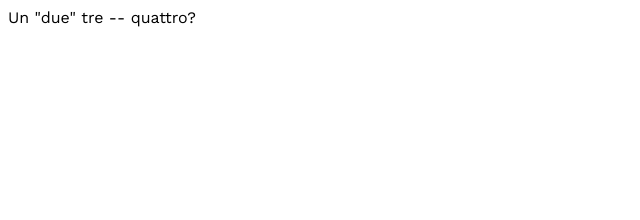
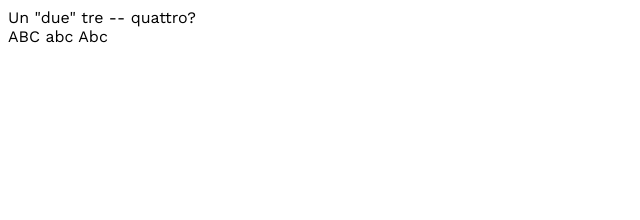
Before and after one commit to longeve/longeve.github.io, a Jekyll site: the page built from website/test.md, in a window 1280 px wide. Shown: the top 220 px of the page, without its empty margins (0-640 px from the left). Built offline with Jekyll 4.4.1, drawn with Linux system fonts in a browser that asks for light colours; our own code applies the rules of GitHub Pages for plain Markdown files; Markdown is read by kramdown in place of the engine named in the settings.

Commit message:
Update test.md

```diff
--- a/website/test.md
+++ b/website/test.md
@@ -6,3 +6,9 @@
 Un "due" tre -- quattro?
 
 </div>
+
+<div style="font-feature-settings: 'c2sc' 1;">
+
+ABC abc Abc
+
+</div>
```
